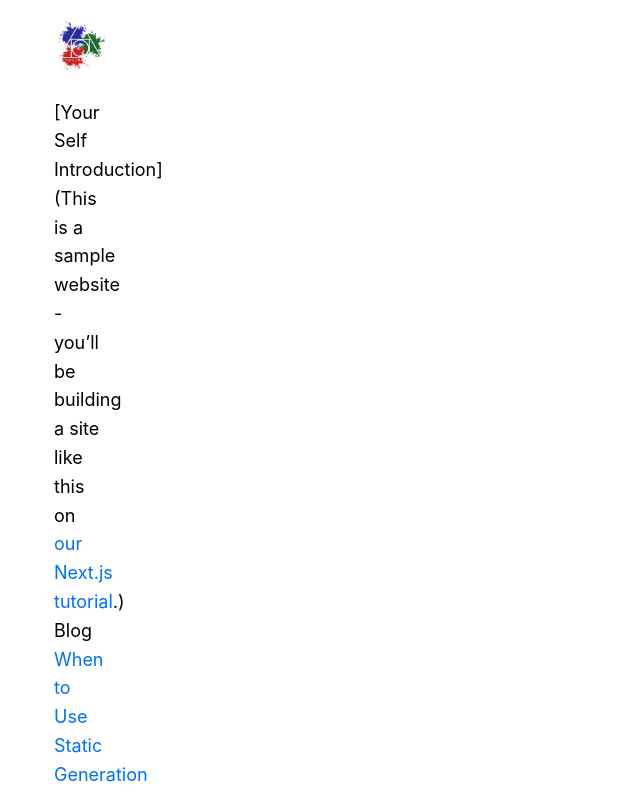
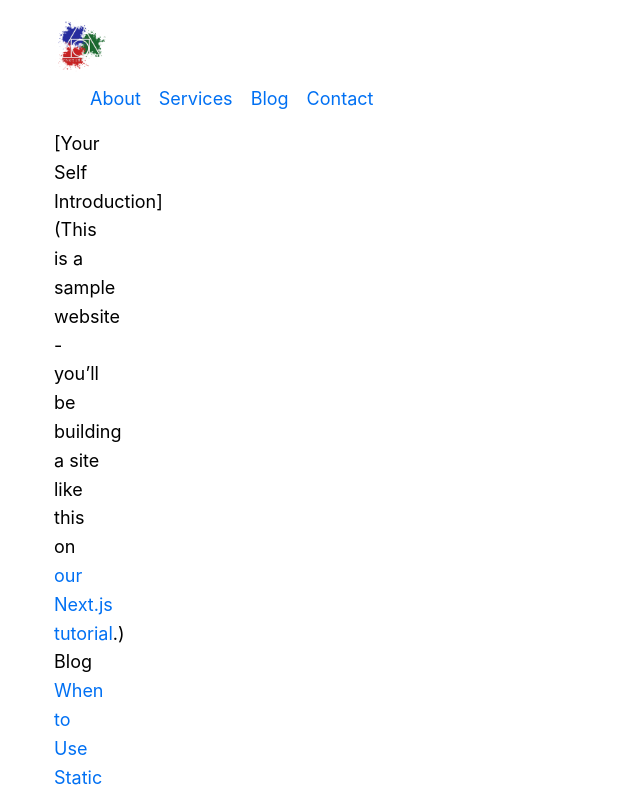
Before and after one commit to ynotGit/ynotNext, a Next.js app: page / in a window 1280 px wide. Shown: the top 796 px of the page, without its empty margins (0-640 px from the left). Built offline with nearby package versions, Linux system fonts and the light colour scheme.

Commit message:
bug fix on navbar

```diff
--- a/components/header.js
+++ b/components/header.js
@@ -8,16 +8,6 @@ export default function Nav() {
     const hamburgerLineTopBottom = `h-1 w-6 my-1 rounded-full bg-black transition ease transform duration-300`;
     const hamburgerLineMiddle = `h-1 w-4 my-1 ml-1.5 rounded-full bg-black transition ease transform duration-300`;
 
-    // useEffect(() => {
-    //     const button = document.querySelector('#menu-button');
-    //     const menu = document.querySelector('#menu');
-
-
-    //     button.addEventListener('click', () => {
-    //         menu.classList.toggle('hidden');
-    //     });
-
-    // }, []);
     return (
         <header>
             <nav className="flex flex-wrap items-center justify-between w-full py-4 md:py-0 md:py-4 text-lg text-gray-700 bg-white">
@@ -52,12 +42,12 @@ export default function Nav() {
                     />
                 </button>
 
-                {/* <div className="w-full px-4 md:flex md:items-center md:w-auto" id="menu"> */}
-                <div className={`${isOpen
-                    ? "max-h-30 w-full px-4 md:flex md:items-center md:w-auto"
-                    : "hidden max-h-0"
-                    }`} id="menu">
-                    <ul className="text-base text-gray-700 md:flex md:justify-between md:pt-0">
+                <div className="max-h-30 w-full px-4 md:flex md:items-center md:w-auto" id="menu">
+                    {/* <ul className="text-base text-gray-700 md:flex md:justify-between md:pt-0"> */}
+                    <ul className={`${isOpen
+                        ? "text-base text-gray-700 md:flex md:justify-between md:pt-0"
+                        : "hidden text-base text-gray-700 md:flex md:justify-between md:pt-0"
+                        }`} >
                         <li className="pl-4 md:pt-1  text-right">
                             <Link className="md:p-4 py-2 block hover:text-purple-400" href="#"
                             >About</Link>
--- a/tailwind.config.js
+++ b/tailwind.config.js
@@ -5,7 +5,11 @@ module.exports = {
     "./components/**/*.{js,ts,jsx,tsx}",
   ],
   theme: {
-    extend: {},
+    extend: {
+      transitionProperty: {
+        'height': 'height'
+      }
+    },
   },
   plugins: [],
 }
```
